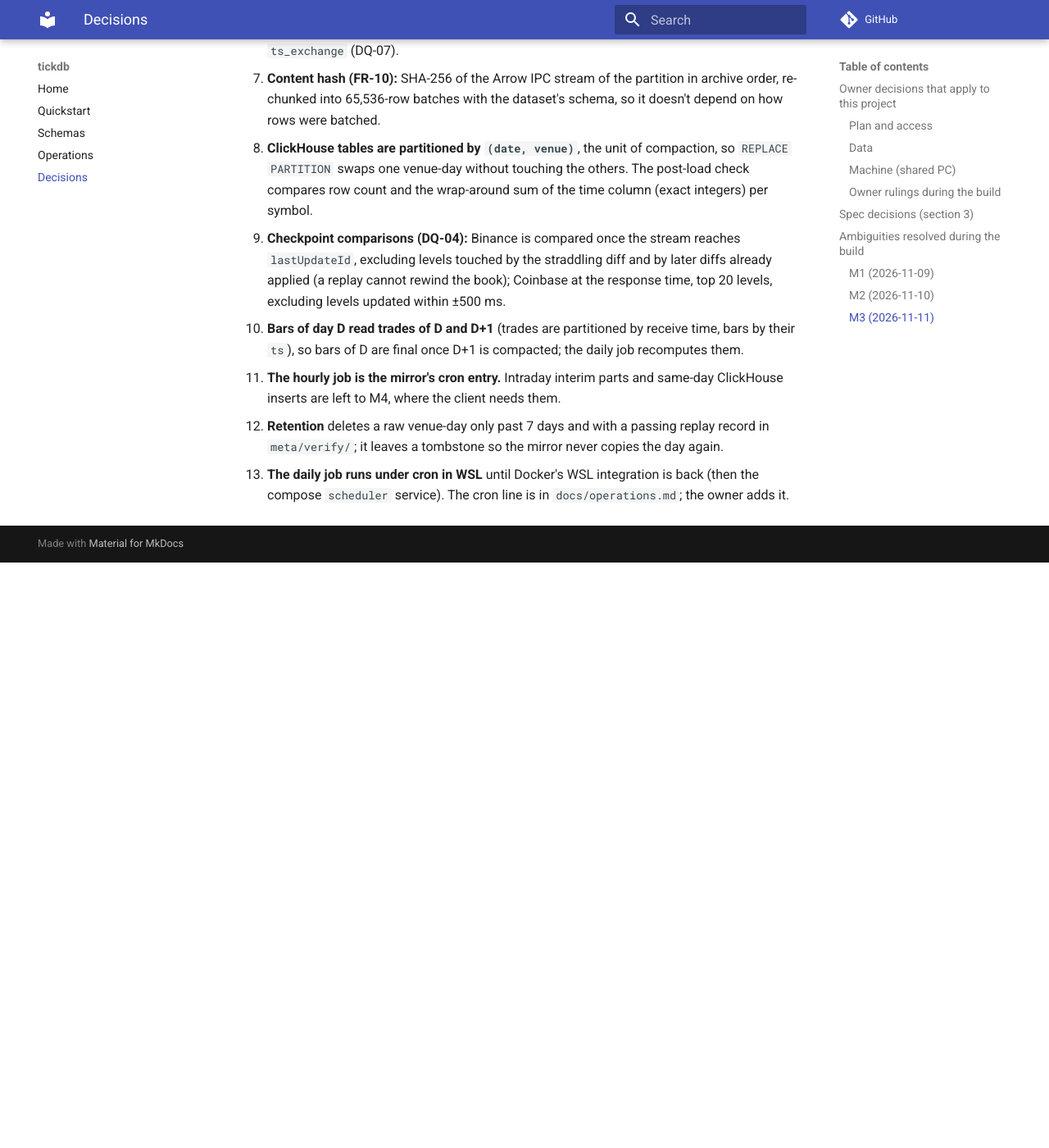
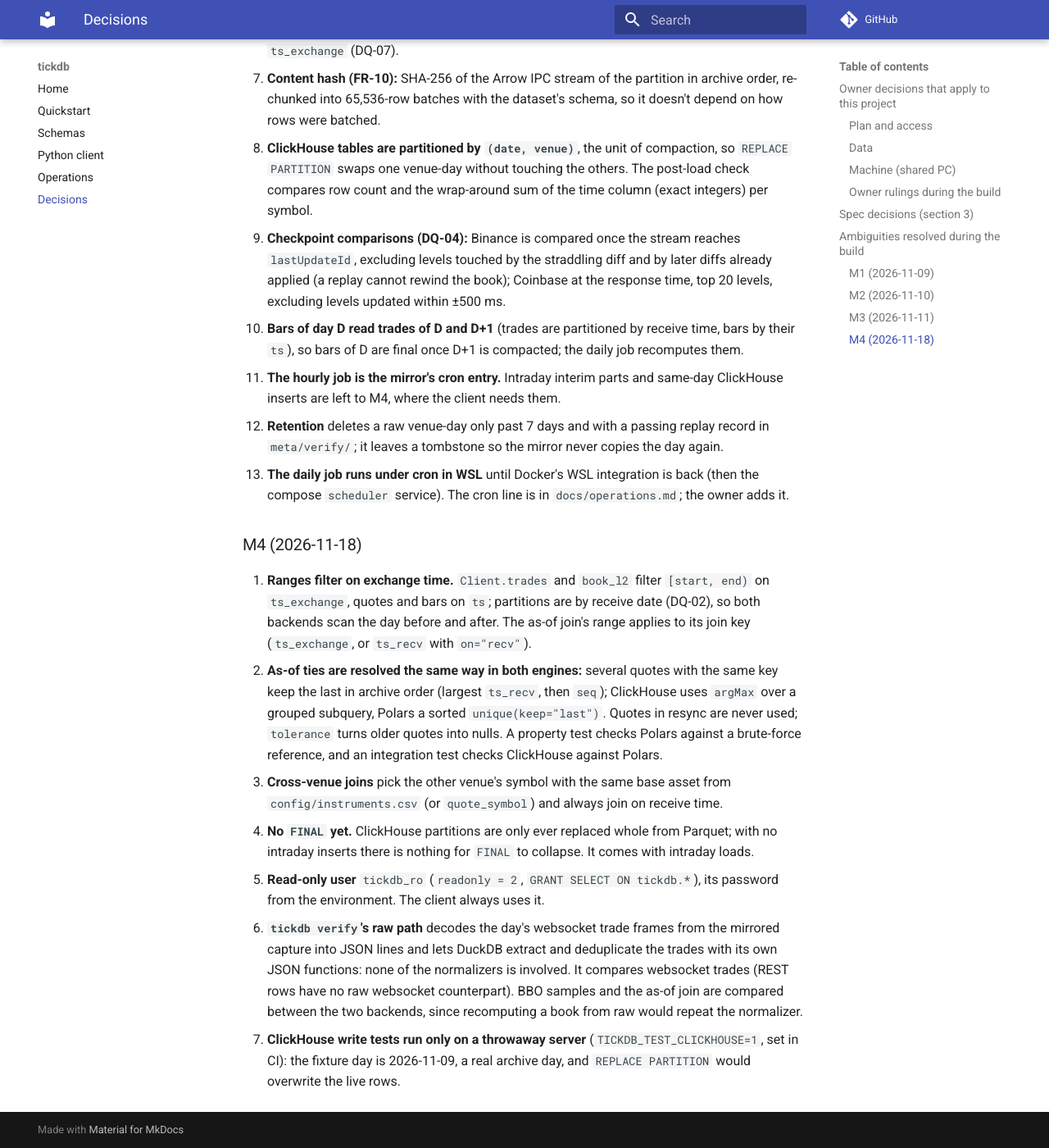
Before and after one commit to avmhdt/tick-data-platform, an MkDocs documentation site: the page built from docs/decisions.md, in a window 1280 px wide and 1400 px high, scrolled down 7844 px. Shown: the whole window at 82% size. Built offline with MkDocs 1.6.1 and Material for MkDocs 9.7.7, drawn with Linux system fonts in a browser that asks for light colours; comment, search, counter and statistics services are not loaded; before the commit the page ends 8530 px from its top, so only the background shows below that.

Commit message:
M4 decisions and client guide

```diff
--- a/docs/decisions.md
+++ b/docs/decisions.md
@@ -233,3 +233,29 @@ the build. `DECISIONS.md` overrides the spec, and the spec overrides `README.md`
     `meta/verify/`; it leaves a tombstone so the mirror never copies the day again.
 13. **The daily job runs under cron in WSL** until Docker's WSL integration is back (then the
     compose `scheduler` service). The cron line is in `docs/operations.md`; the owner adds it.
+
+### M4 (2026-11-18)
+
+1. **Ranges filter on exchange time.** `Client.trades` and `book_l2` filter `[start, end)` on
+   `ts_exchange`, quotes and bars on `ts`; partitions are by receive date (DQ-02), so both
+   backends scan the day before and after. The as-of join's range applies to its join key
+   (`ts_exchange`, or `ts_recv` with `on="recv"`).
+2. **As-of ties are resolved the same way in both engines:** several quotes with the same key
+   keep the last in archive order (largest `ts_recv`, then `seq`); ClickHouse uses `argMax`
+   over a grouped subquery, Polars a sorted `unique(keep="last")`. Quotes in resync are never
+   used; `tolerance` turns older quotes into nulls. A property test checks Polars against a
+   brute-force reference, and an integration test checks ClickHouse against Polars.
+3. **Cross-venue joins** pick the other venue's symbol with the same base asset from
+   `config/instruments.csv` (or `quote_symbol`) and always join on receive time.
+4. **No `FINAL` yet.** ClickHouse partitions are only ever replaced whole from Parquet; with no
+   intraday inserts there is nothing for `FINAL` to collapse. It comes with intraday loads.
+5. **Read-only user** `tickdb_ro` (`readonly = 2`, `GRANT SELECT ON tickdb.*`), its password
+   from the environment. The client always uses it.
+6. **`tickdb verify`'s raw path** decodes the day's websocket trade frames from the mirrored
+   capture into JSON lines and lets DuckDB extract and deduplicate the trades with its own JSON
+   functions: none of the normalizers is involved. It compares websocket trades (REST rows have
+   no raw websocket counterpart). BBO samples and the as-of join are compared between the two
+   backends, since recomputing a book from raw would repeat the normalizer.
+7. **ClickHouse write tests run only on a throwaway server** (`TICKDB_TEST_CLICKHOUSE=1`, set
+   in CI): the fixture day is 2026-11-09, a real archive day, and `REPLACE PARTITION` would
+   overwrite the live rows.
--- a/mkdocs.yml
+++ b/mkdocs.yml
@@ -13,5 +13,6 @@ nav:
   - Home: index.md
   - Quickstart: quickstart.md
   - Schemas: schemas.md
+  - Python client: client.md
   - Operations: operations.md
   - Decisions: decisions.md
```
Also changed, not shown: docs/client.md (added, +46 -0 lines).
